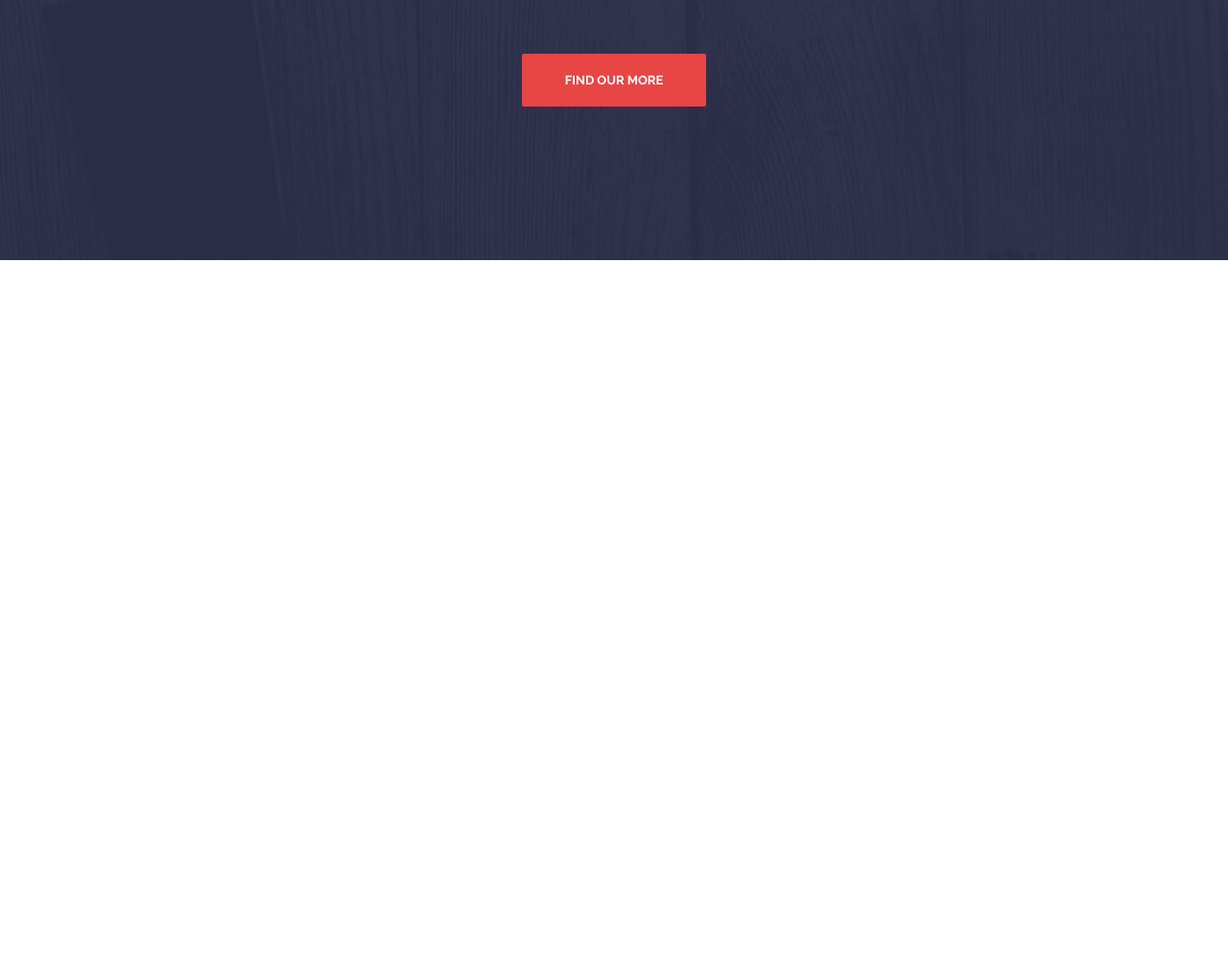
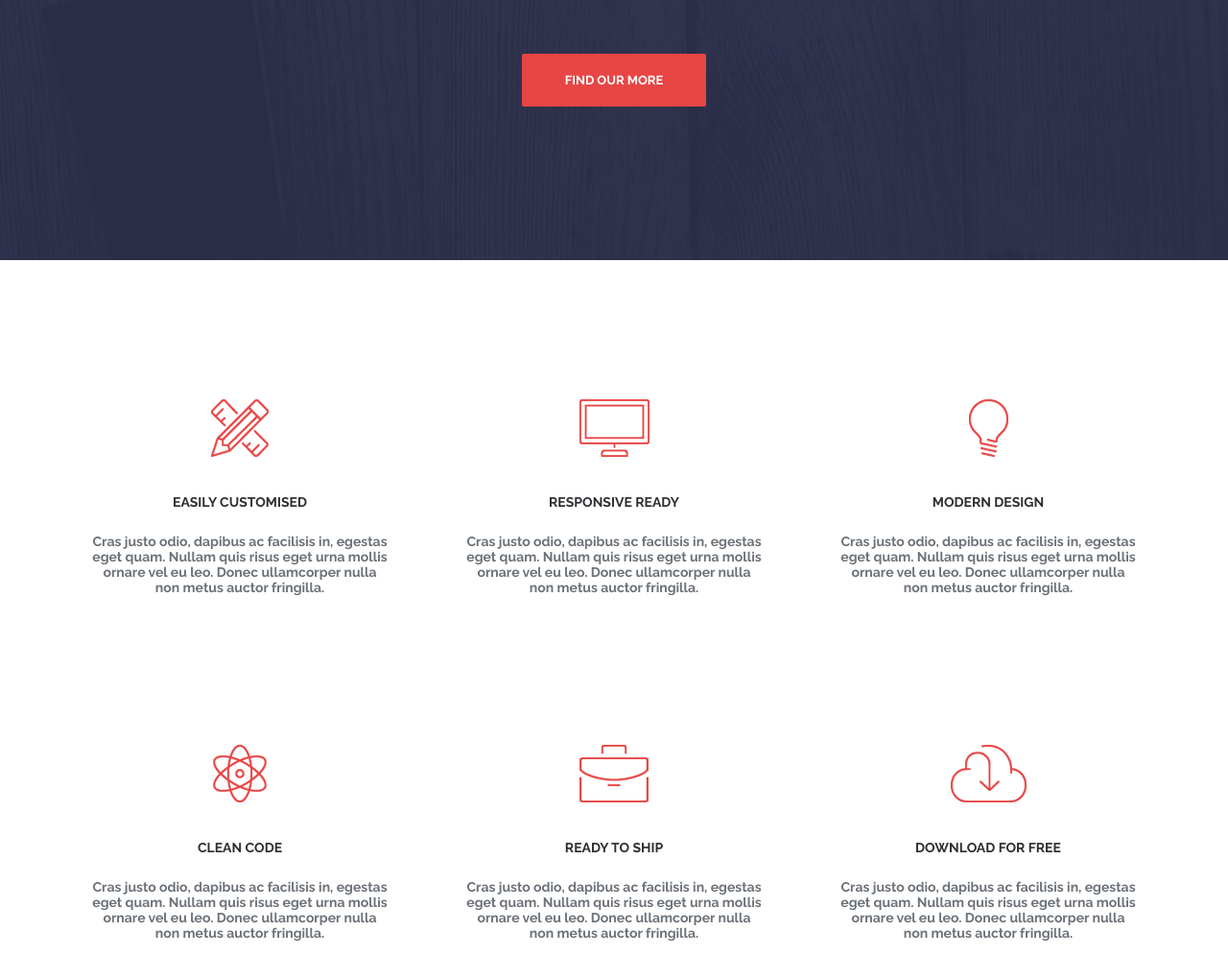
Before and after one commit to murad-hossain1/Project-Active-Box, a plain HTML site: page index.html in a window 1280 px wide. Shown: the part 500-1520 px from the top of the page at 96% size. Before the commit the page ends 800 px from the top, so only its background shows below. Drawn offline with nearby package versions, Linux system fonts and the light colour scheme.

Commit message:
Active box section-3

```diff
--- a/index.html
+++ b/index.html
@@ -35,6 +35,57 @@
         </div>
     </div>
 
+    <!-- ------------------------------------section-2 end----------------------------------------------- -->
+    <div class="section-3">
+        <div class="container">
+            <div class="s3-element">
+                <img src="./icon/pen.png" alt="logo">
+                <h2>Easily Customised</h2>
+                <p>Cras justo odio, dapibus ac facilisis in, egestas eget quam. Nullam quis risus eget urna mollis
+                    ornare
+                    vel eu leo. Donec ullamcorper nulla non metus auctor fringilla.</p>
+            </div>
+            <div class="s3-element">
+                <img src="./icon/monitor.png" alt="logo">
+                <h2>Responsive REady</h2>
+                <p>Cras justo odio, dapibus ac facilisis in, egestas eget quam. Nullam quis risus eget urna mollis
+                    ornare
+                    vel eu leo. Donec ullamcorper nulla non metus auctor fringilla.</p>
+            </div>
+            <div class="s3-element">
+                <img src="./icon/light.png" alt="logo">
+                <h2>Modern Design</h2>
+                <p>Cras justo odio, dapibus ac facilisis in, egestas eget quam. Nullam quis risus eget urna mollis
+                    ornare
+                    vel eu leo. Donec ullamcorper nulla non metus auctor fringilla.</p>
+            </div>
+            <div class="s3-element">
+                <img src="./icon/react.png" alt="logo">
+                <h2>Clean Code</h2>
+                <p>Cras justo odio, dapibus ac facilisis in, egestas eget quam. Nullam quis risus eget urna mollis
+                    ornare
+                    vel eu leo. Donec ullamcorper nulla non metus auctor fringilla.</p>
+            </div>
+            <div class="s3-element">
+                <img src="./icon/bag.png" alt="logo">
+                <h2>Ready to Ship</h2>
+                <p>Cras justo odio, dapibus ac facilisis in, egestas eget quam. Nullam quis risus eget urna mollis
+                    ornare
+                    vel eu leo. Donec ullamcorper nulla non metus auctor fringilla.</p>
+            </div>
+            <div class="s3-element">
+                <img src="./icon/cloud-download.png" alt="logo">
+                <h2>Download for Free</h2>
+                <p>Cras justo odio, dapibus ac facilisis in, egestas eget quam. Nullam quis risus eget urna mollis
+                    ornare
+                    vel eu leo. Donec ullamcorper nulla non metus auctor fringilla.</p>
+            </div>
+
+
+
+        </div>
+    </div>
+
 
 
 
--- a/style.css
+++ b/style.css
@@ -36,6 +36,7 @@ ul li {
     display: flex;
     justify-content: space-between;
     align-items: center;
+    border-bottom: 1px solid rgba(255, 255, 255, 0.3);
 }
 
 .menu .menu-item {
@@ -102,3 +103,37 @@ ul li {
     border-radius: 2px;
     font-family: 'Raleway', sans-serif;
 }
+
+/* ----------------------section 2 end_______________________ */
+.section-3 .container {
+    display: flex;
+    flex-wrap: wrap;
+    justify-content: center;
+    padding-top: 70px;
+}
+
+.section-3 .container .s3-element {
+    text-align: center;
+    width: 310px;
+    height: 210px;
+    margin: 75px 40px;
+}
+
+.section-3 .container .s3-element h2 {
+    text-transform: uppercase;
+    font-size: 14px;
+    font-weight: 700;
+    font-family: 'Raleway', sans-serif;
+    color: #2d3033;
+    padding: 35px 0 25px 0;
+
+
+}
+
+.section-3 .container .s3-element p {
+    font-size: 14px;
+    font-weight: 400;
+    font-family: 'Raleway', sans-serif;
+    color: #6c7279;
+
+}
```
Also changed, not shown: icon/bag.png (renamed from icon/Layer 43.png), icon/cloud-download.png (renamed from icon/Layer 45.png), icon/light.png (renamed from icon/Layer 47.png), icon/monitor.png (renamed from icon/Layer 44.png), icon/pen.png (renamed from icon/Layer 48.png), icon/react.png (renamed from icon/Layer 46.png).
